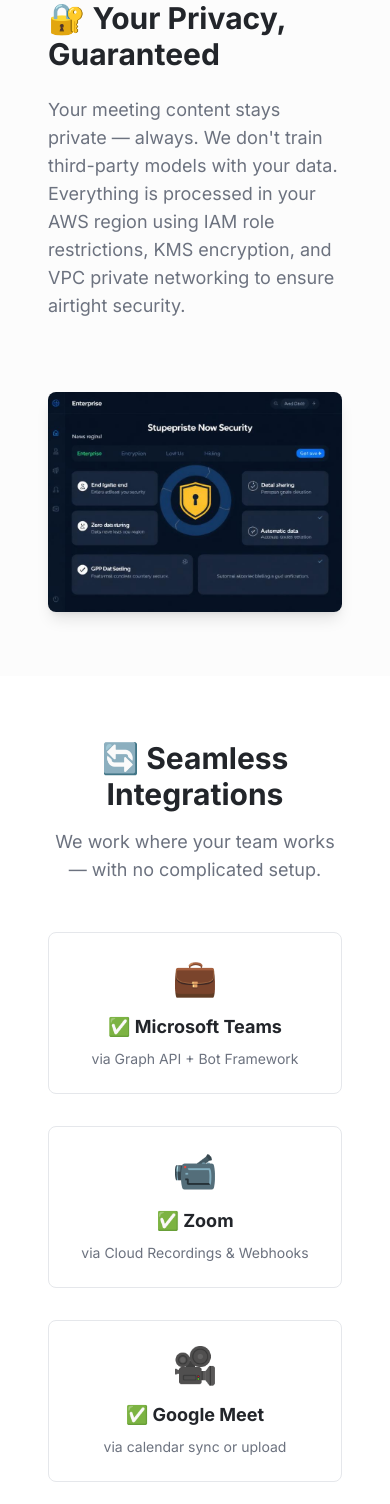
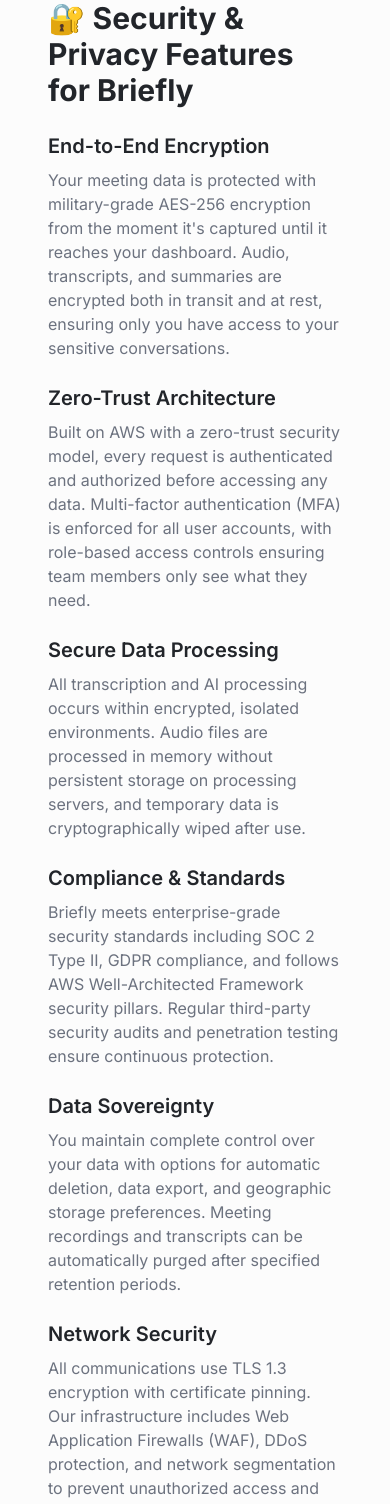
Before and after one commit to abstractlabs-code/brief-ai-landing, a React (Vite) app: page /how-it-works in a window 390 px wide. Shown: the part 5780-7284 px from the top of the page. Built offline with nearby package versions, Linux system fonts and the light colour scheme.

Commit message:
Update How It Works Security Section
Update the "Your Privacy, Guaranteed" section on the How It Works page with new text content and a new image (security-arch.png). The changes will maintain consistent styling, optimize for responsiveness, and ensure visual balance.

```diff
--- a/src/pages/HowItWorks.tsx
+++ b/src/pages/HowItWorks.tsx
@@ -285,16 +285,64 @@ const HowItWorks = () => {
             <div className="grid md:grid-cols-2 gap-12 items-center">
               <div>
                 <h2 className="text-3xl md:text-4xl font-bold mb-6 text-foreground">
-                  🔐 Your Privacy, Guaranteed
+                  🔐 Security & Privacy Features for Briefly
                 </h2>
-                <p className="text-lg text-muted-foreground mb-6">
-                  Your meeting content stays private — always. We don't train third-party models with your data. Everything is processed in your AWS region using IAM role restrictions, KMS encryption, and VPC private networking to ensure airtight security.
-                </p>
+
+                <div className="space-y-6">
+                  <div>
+                    <h3 className="text-xl font-semibold mb-2 text-foreground">End-to-End Encryption</h3>
+                    <p className="text-muted-foreground">
+                      Your meeting data is protected with military-grade AES-256 encryption from the moment it's captured until it reaches your dashboard. Audio, transcripts, and summaries are encrypted both in transit and at rest, ensuring only you have access to your sensitive conversations.
+                    </p>
+                  </div>
+
+                  <div>
+                    <h3 className="text-xl font-semibold mb-2 text-foreground">Zero-Trust Architecture</h3>
+                    <p className="text-muted-foreground">
+                      Built on AWS with a zero-trust security model, every request is authenticated and authorized before accessing any data. Multi-factor authentication (MFA) is enforced for all user accounts, with role-based access controls ensuring team members only see what they need.
+                    </p>
+                  </div>
+
+                  <div>
+                    <h3 className="text-xl font-semibold mb-2 text-foreground">Secure Data Processing</h3>
+                    <p className="text-muted-foreground">
+                      All transcription and AI processing occurs within encrypted, isolated environments. Audio files are processed in memory without persistent storage on processing servers, and temporary data is cryptographically wiped after use.
+                    </p>
+                  </div>
+
+                  <div>
+                    <h3 className="text-xl font-semibold mb-2 text-foreground">Compliance & Standards</h3>
+                    <p className="text-muted-foreground">
+                      Briefly meets enterprise-grade security standards including SOC 2 Type II, GDPR compliance, and follows AWS Well-Architected Framework security pillars. Regular third-party security audits and penetration testing ensure continuous protection.
+                    </p>
+                  </div>
+
+                  <div>
+                    <h3 className="text-xl font-semibold mb-2 text-foreground">Data Sovereignty</h3>
+                    <p className="text-muted-foreground">
+                      You maintain complete control over your data with options for automatic deletion, data export, and geographic storage preferences. Meeting recordings and transcripts can be automatically purged after specified retention periods.
+                    </p>
+                  </div>
+
+                  <div>
+                    <h3 className="text-xl font-semibold mb-2 text-foreground">Network Security</h3>
+                    <p className="text-muted-foreground">
+                      All communications use TLS 1.3 encryption with certificate pinning. Our infrastructure includes Web Application Firewalls (WAF), DDoS protection, and network segmentation to prevent unauthorized access and attacks.
+                    </p>
+                  </div>
+
+                  <div>
+                    <h3 className="text-xl font-semibold mb-2 text-foreground">Privacy by Design</h3>
+                    <p className="text-muted-foreground">
+                      No data is used for training AI models or shared with third parties. Audio processing is ephemeral, user analytics are anonymized, and privacy controls are granular and user-configurable.
+                    </p>
+                  </div>
+                </div>
               </div>
               <div className="flex justify-center">
                 <img
-                  src={securityPrivacy}
-                  alt="Enterprise Security & Privacy"
+                  src="/lovable-uploads/e9dd62aa-9ead-4e3c-a373-91ff5df1d282.png"
+                  alt="Briefly Security Architecture - Enterprise-Grade Protection for Your Meeting Data"
                   className="max-w-full h-auto rounded-lg shadow-lg"
                 />
               </div>
```
Also changed, not shown: public/lovable-uploads/e9dd62aa-9ead-4e3c-a373-91ff5df1d282.png (added).
